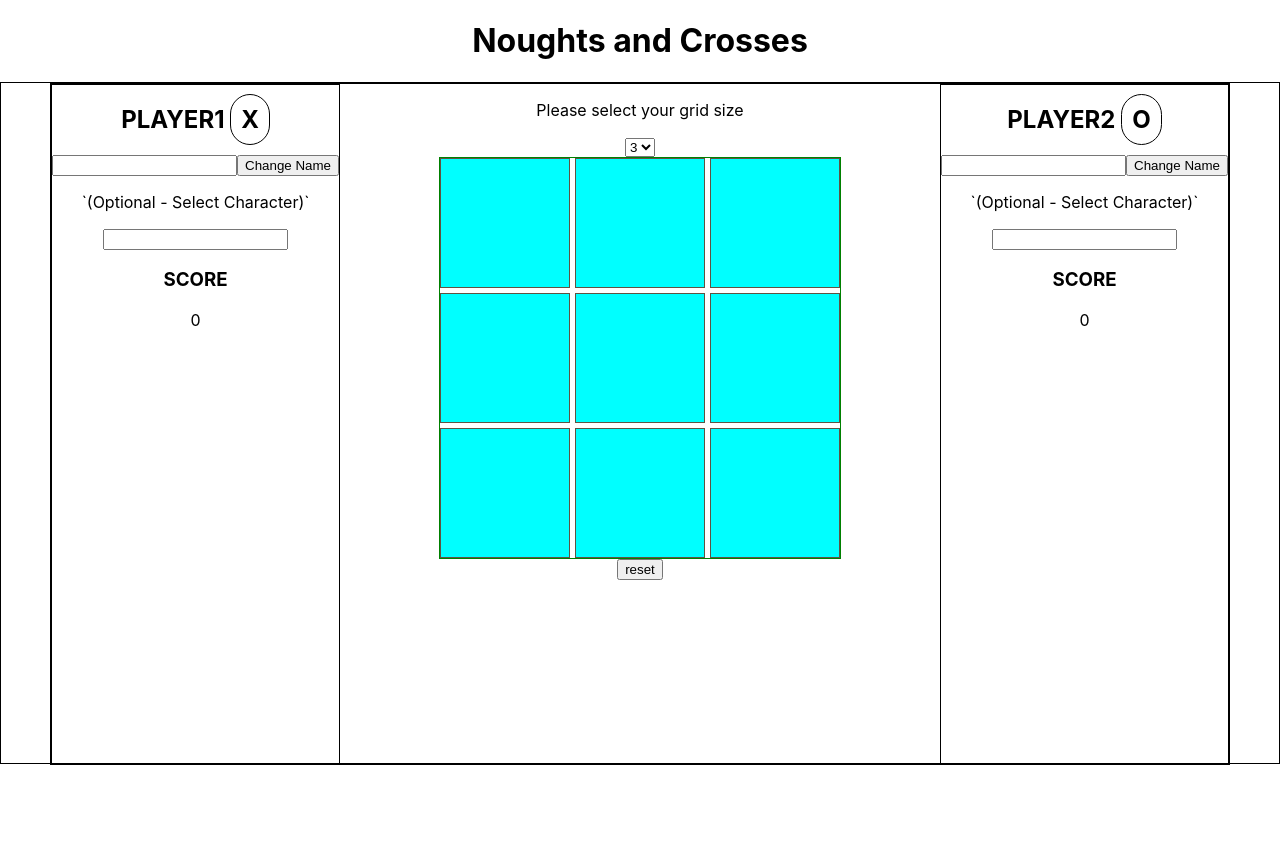
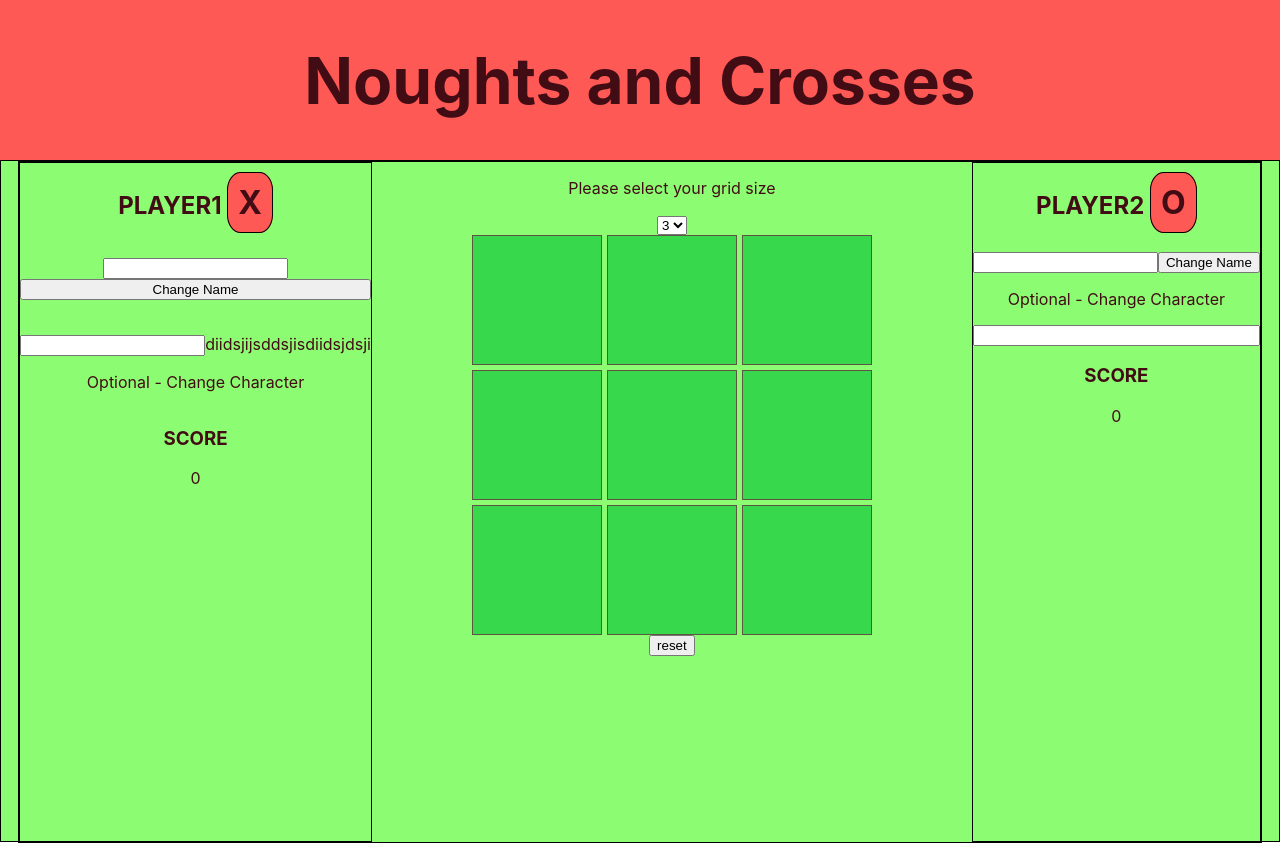
Before and after one commit to ikhlaas-kapadia/Noughts-And-Crosses, a React (Create React App) app: page / in a window 1280 px wide. Before the commit the page ends 800 px from the top, so only its background shows below. Built offline with nearby package versions, Linux system fonts and the light colour scheme.

Commit message:
Add styling and classnames to players

```diff
--- a/src/App.css
+++ b/src/App.css
@@ -2,23 +2,26 @@
   text-align: center;
 }
 
-.App-header {
-  background-color: #282c34;
-  min-height: 100vh;
+header {
+  background-color: #ff5956;
+  min-height: 5vh;
+  height: 20vh;
   display: flex;
   flex-direction: column;
   align-items: center;
   justify-content: center;
-  font-size: calc(10px + 2vmin);
-  color: white;
+  font-size: 2rem;
+  color: #420c14;
 }
 
 section {
+  background-color: #8cfd73;
   display: flex;
   flex-direction: row;
   border: 1px solid black;
   height: 85vh;
   justify-content: center;
+  color: #420c14;
 }
 .Board-Wrapper {
   display: flex;
@@ -30,7 +33,6 @@ section {
 }
 
 .Board-9 {
-  border: 1px solid green;
   display: grid;
   height: 50vh;
   width: 50vh;
@@ -40,7 +42,6 @@ section {
   font-size: 1rem;
 }
 .Board-25 {
-  border: 1px solid green;
   display: grid;
   height: 50vh;
   width: 50vh;
@@ -50,7 +51,6 @@ section {
   font-size: 0.5rem;
 }
 .Board-49 {
-  border: 1px solid green;
   display: grid;
   height: 50vh;
   width: 50vh;
@@ -60,7 +60,6 @@ section {
   font-size: 0.5rem;
 }
 .Board-81 {
-  border: 1px solid green;
   display: grid;
   height: 50vh;
   width: 50vh;
@@ -71,12 +70,13 @@ section {
 }
 
 .Box {
-  background-color: aqua;
+  background-color: #37d84b;
   border: 1px solid rgb(95, 83, 67);
   display: flex;
   align-items: center;
   justify-content: center;
   font-size: 2em;
+  color: #3d4421;
 }
 .winner {
   overflow: hidden;
@@ -96,8 +96,22 @@ section {
 
 .Icon {
   border: 1px black solid;
-  border-radius: 30px;
+  border-radius: 30%;
   padding: 10px;
+  background-color: #ff5956;
+  font-size: 2rem;
+}
+.Player > h2 {
+  font-size: 1.5rem;
+  margin-bottom: 10%;
+}
+
+.Icon-Changer {
+  margin-top: 10%;
+}
+.NameForm {
+  display: flex;
+  flex-direction: column;
 }
 
 /* .Grid-Wrapper > div:nth-child(odd) {
--- a/src/Components/PlayerOne.jsx
+++ b/src/Components/PlayerOne.jsx
@@ -9,22 +9,31 @@ const PlayerOne = (props) => {
       <h2>
         {name.toUpperCase()} <span className="Icon">{!icon ? "X" : icon}</span>
       </h2>
-      <div className="NameForm">
-        <form onSubmit={handleNameSubmit} name="player1">
+
+      <form className="NameForm" onSubmit={handleNameSubmit} name="player1">
         <label>
           <input onChange={handleNameChange} name="playerOneInput"></input>
         </label>
         <button>Change Name</button>
       </form>
-        <p>`(Optional - Select Character)` </p>
-        <input onChange={handleIconChange} name="player1" maxLength="2"></input>
+      <label>
+        <input
+          className="Icon-Changer"
+          onChange={handleIconChange}
+          name="player1"
+          maxLength="2"
+          minLength="1"
+        ></input>
+        diidsjijsddsjisdiidsjdsji
+      </label>
+      <p>Optional - Change Character </p>
+
       <div className="Score">
         {" "}
         <h3>SCORE</h3>
         {gamesWon}
       </div>
     </div>
-    </div>
   );
 };
 
--- a/src/Components/PlayerTwo.jsx
+++ b/src/Components/PlayerTwo.jsx
@@ -20,7 +20,7 @@ const PlayerTwo = (props) => {
           </label>
           <button>Change Name</button>
         </form>
-        <p>`(Optional - Select Character)` </p>
+        <p>Optional - Change Character </p>
         <input onChange={handleIconChange} name="player2" maxLength="2"></input>
         <div className="Score">
           <h3>SCORE</h3>
```
Lines whose indentation alone changed are shown as unchanged.
